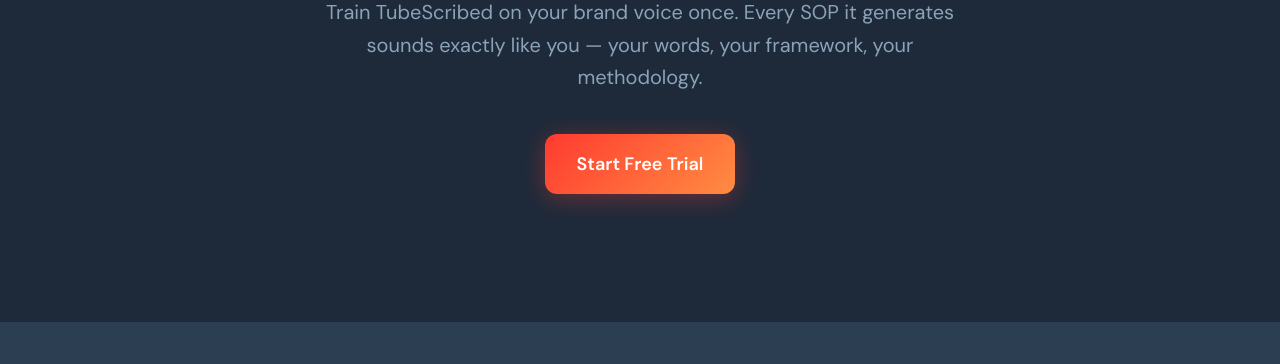
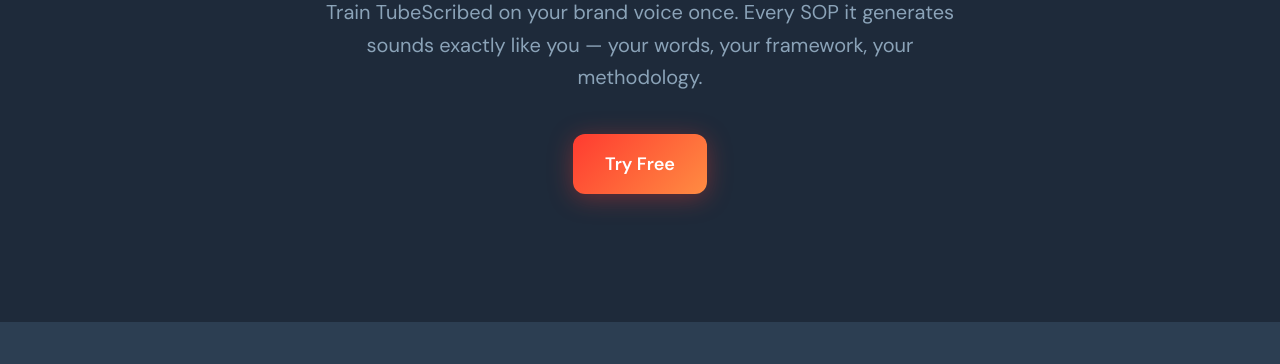
Before and after one commit to Levergroup/Client-jptadduni, a React app in the folder tubescribed-marketing/: page /for-coaches in a window 1280 px wide. Shown: the part 436-800 px from the top of the page. Built offline with nearby package versions, Linux system fonts and the light colour scheme.

Commit message:
Revamp pricing: update for-creators, for-coaches CTAs (4/5)

```diff
--- a/tubescribed-marketing/src/app/for-coaches/page.tsx
+++ b/tubescribed-marketing/src/app/for-coaches/page.tsx
@@ -33,7 +33,7 @@ export default function ForCoachesPage() {
             Train TubeScribed on your brand voice once. Every SOP it generates sounds exactly like you — your words, your framework, your methodology.
           </motion.p>
           <motion.div initial={{ opacity: 0, y: 20 }} animate={{ opacity: 1, y: 0 }} transition={{ duration: 0.6, delay: 0.3 }}>
-            <Button href={`${APP_URL}/signup`} variant="primary" className="px-8 py-4 text-lg">Start Free Trial</Button>
+            <Button href={`${APP_URL}/signup`} variant="primary" className="px-8 py-4 text-lg">Try Free</Button>
           </motion.div>
         </div>
       </section>
@@ -76,7 +76,7 @@ export default function ForCoachesPage() {
             ))}
           </div>
           <motion.div initial={{ opacity: 0, y: 20 }} whileInView={{ opacity: 1, y: 0 }} viewport={{ once: true }} transition={{ duration: 0.6, delay: 0.4 }} className="text-center mt-10">
-            <Button href={`${APP_URL}/signup`} variant="primary" className="px-8 py-4 text-lg">Start Free Trial</Button>
+            <Button href={`${APP_URL}/signup`} variant="primary" className="px-8 py-4 text-lg">Try Free</Button>
           </motion.div>
         </div>
       </section>
--- a/tubescribed-marketing/src/app/for-creators/page.tsx
+++ b/tubescribed-marketing/src/app/for-creators/page.tsx
@@ -33,7 +33,7 @@ export default function ForCreatorsPage() {
             Every video you post is a blog post, email, and SOP waiting to happen. TubeScribed unlocks all of it in 8 seconds.
           </motion.p>
           <motion.div initial={{ opacity: 0, y: 20 }} animate={{ opacity: 1, y: 0 }} transition={{ duration: 0.6, delay: 0.3 }}>
-            <Button href={`${APP_URL}/signup`} variant="primary" className="px-8 py-4 text-lg">Start Free Trial</Button>
+            <Button href={`${APP_URL}/signup`} variant="primary" className="px-8 py-4 text-lg">Try Free</Button>
           </motion.div>
         </div>
       </section>
@@ -73,7 +73,7 @@ export default function ForCreatorsPage() {
             You already do the hard part — you create great content. TubeScribed handles the repurposing. Paste a URL from any of your videos and get a clean transcript plus 15 content formats in seconds. No VA. No editing. No extra hours.
           </motion.p>
           <motion.div initial={{ opacity: 0, y: 20 }} whileInView={{ opacity: 1, y: 0 }} viewport={{ once: true }} transition={{ duration: 0.6, delay: 0.2 }}>
-            <Button href={`${APP_URL}/signup`} variant="primary" className="px-8 py-4 text-lg">Start Free Trial</Button>
+            <Button href={`${APP_URL}/signup`} variant="primary" className="px-8 py-4 text-lg">Try Free</Button>
           </motion.div>
         </div>
       </section>
```
